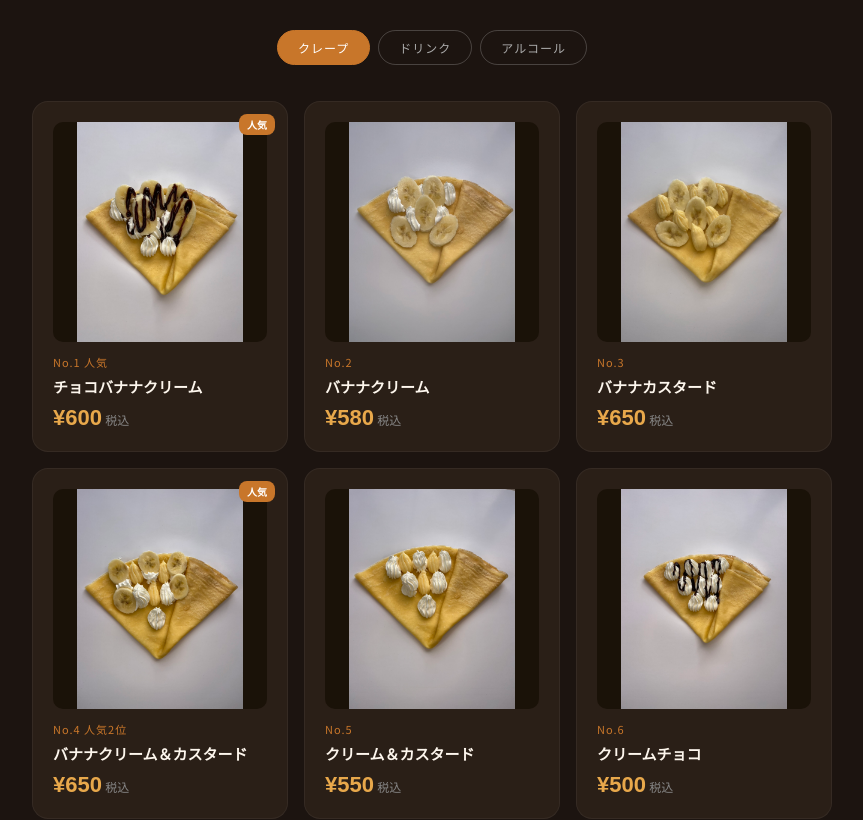
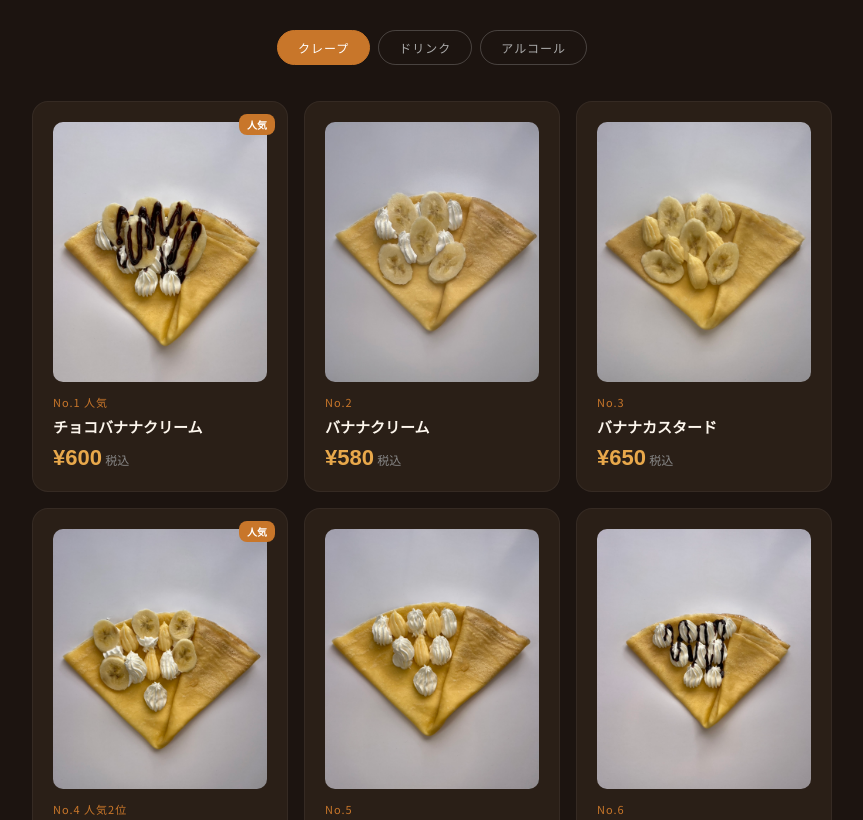
Before and after one commit to ka2kichig-star/rodjiura, a plain HTML site: page index.html in a window 1280 px wide. Shown: the part 1480-2300 px from the top of the page, without its empty margins (208-1071 px from the left). Drawn offline with Linux system fonts and the light colour scheme; no server answers; a web font is replaced by a local one.

Commit message:
Update index.html

```diff
--- a/index.html
+++ b/index.html
@@ -88,7 +88,7 @@ nav{position:fixed;top:0;left:0;right:0;z-index:100;padding:14px 20px;display:fl
 .menu-card.popular::before{content:'人気';position:absolute;top:12px;right:12px;background:var(--caramel);color:#fff;font-size:10px;font-weight:700;padding:3px 8px;border-radius:8px;}
 .menu-card.new-item::before{content:'NEW';position:absolute;top:12px;right:12px;background:#e05a2b;color:#fff;font-size:10px;font-weight:700;padding:3px 8px;border-radius:8px;}
 .menu-card.limited::before{content:'季節限定';position:absolute;top:12px;right:12px;background:#c0392b;color:#fff;font-size:10px;font-weight:700;padding:3px 8px;border-radius:8px;}
-.menu-card-img{width:100%;height:220px;object-fit:contain;background:#1a1208;border-radius:10px;margin-bottom:12px;display:block;}
+.menu-card-img{width:100%;height:260px;object-fit:cover;object-position:center top;border-radius:10px;margin-bottom:12px;display:block;}
 .menu-num{font-size:11px;color:var(--caramel);letter-spacing:1px;margin-bottom:6px;}
 .menu-name{font-size:15px;font-weight:700;color:var(--cream);margin-bottom:8px;line-height:1.4;}
 .menu-price{font-family:'Zen Maru Gothic',sans-serif;font-size:22px;font-weight:800;color:var(--gold);}
```
